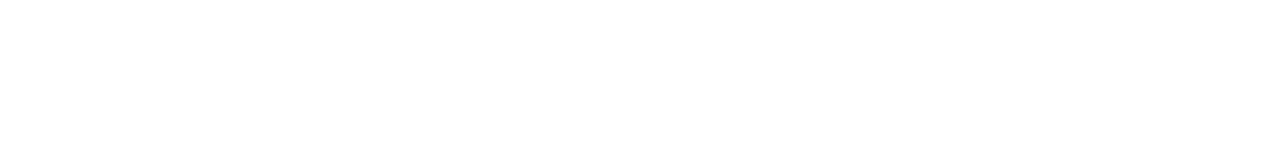
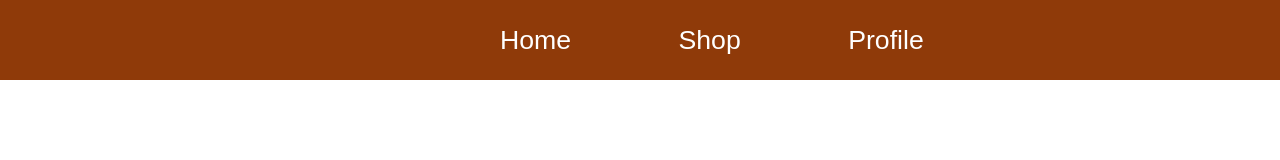
Before and after one commit to MNoun/COMP335Final, a website: page public/deals.html in a window 1280 px wide. Drawn offline with nearby package versions, Linux system fonts and the light colour scheme.

Commit message:
Added shopping page HTML, CSS, and JS

```diff
--- a/public/deals.html
+++ b/public/deals.html
@@ -0,0 +1,31 @@
+<html>
+<head>
+    <meta name="viewport" content="width=device-width, initial-scale=1.0">
+  <title>Home Page</title>
+  <link rel="stylesheet" href="/public/stylesheets/deals.css">
+  <link href="https://cdn.jsdelivr.net/npm/bootstrap@5.1.3/dist/css/bootstrap.min.css" rel="stylesheet">
+</head>
+<body>
+  <div1 id="rectangle">
+  </div1>
+  <div2 class="relative">
+      <a style="text-decoration:none;" href="/public/index.html"> Home</a>
+  </div2>
+  <div3 class="relative">
+      <a style="text-decoration:none;" href="/public/deals.html"> Shop</a>
+  </div3>
+  <div4 class="relative">
+      <a style="text-decoration:none;" href="/public/profile.html"> Profile</a>
+  </div4>
+
+  <main class="container">
+    <div class="row">
+        <div class="col-lg">
+        </div>
+        <div class="col-lg">
+        </div>
+    </div>
+  </main>
+
+</body>
+</html>
--- /dev/null
+++ b/public/stylesheets/deals.css
@@ -0,0 +1,32 @@
+div2.relative {
+    position: relative;
+    top: 20px;
+    left: 500px;
+}
+
+div3.relative {
+    position: relative;
+    top: 20px;
+    left: 600px;
+}
+
+div4.relative {
+    position: relative;
+    top: 20px;
+    left: 700px;
+}
+
+div1 {
+    width: 100%;
+    height: 10%;
+    background: rgb(143, 58, 9);
+    position: fixed;
+}
+
+a:link, a:visited {
+    color: white;
+}
+
+div2 {font-family: Arial, Helvetica, sans-serif; font-size: 20pt; color: white;}
+div3 {font-family: Arial, Helvetica, sans-serif; font-size: 20pt; color: white;}
+div4 {font-family: Arial, Helvetica, sans-serif; font-size: 20pt; color: white;}
```
Also changed, not shown: public/index.html (+1 -0 lines), public/javascripts/deals.js (added).
